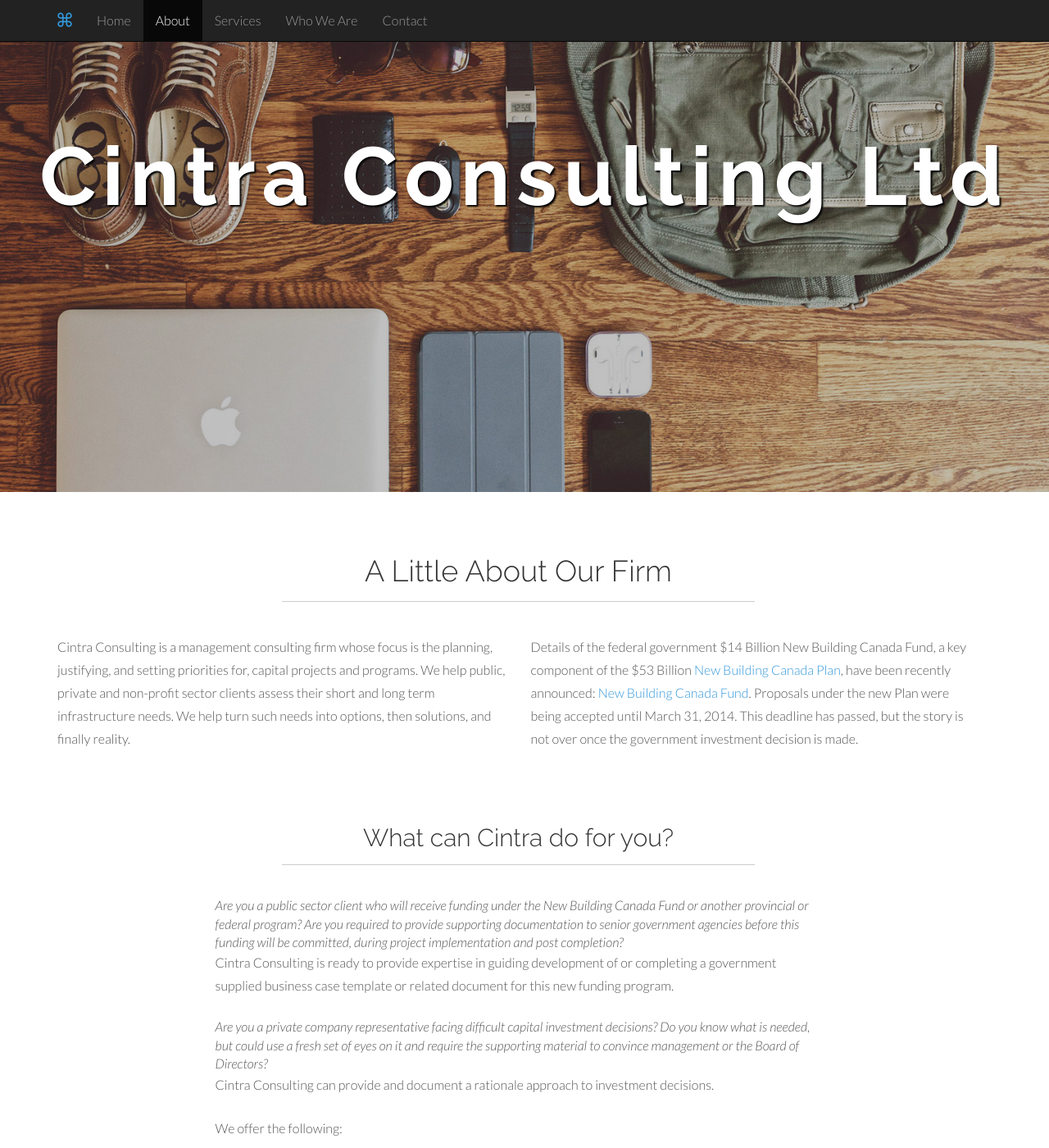
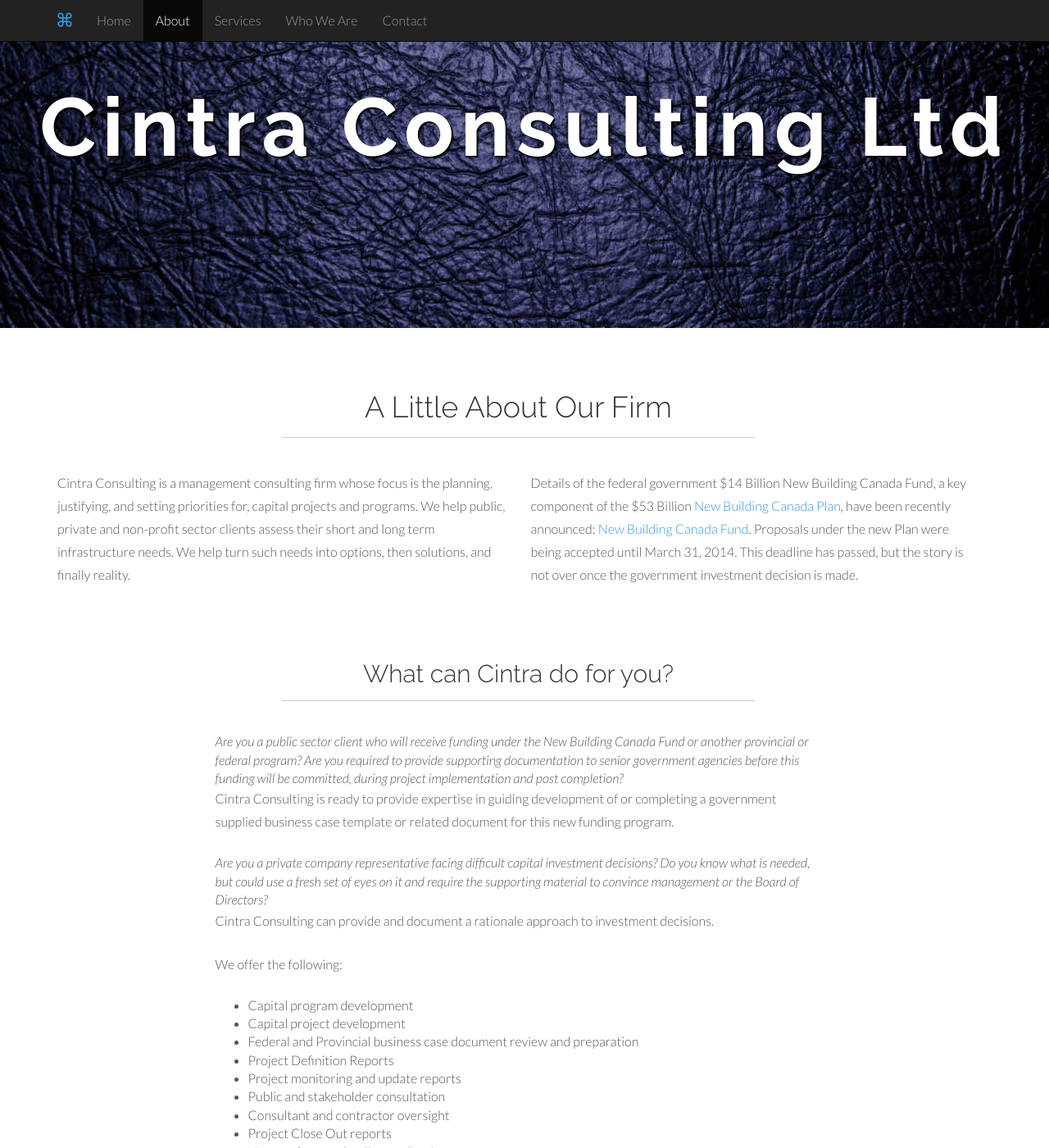
Before and after one commit to Cintra/cintra.github.io, a Jekyll site: the page index.html, which Jekyll copies as it is, in a window 1280 px wide and 1400 px high. Shown: the whole window at 82% size. Built offline with Jekyll 4.4.1, drawn with Linux system fonts in a browser that asks for light colours.

Commit message:
switch out header for navy leather texture

```diff
--- a/assets/css/main.css
+++ b/assets/css/main.css
@@ -271,13 +271,13 @@
    ========================================================================== */
 
 #headerwrap {
-	background: url(../img/header_bg.jpg) no-repeat center top;
+	background: url(../img/leather_header.jpg) no-repeat center top;
 	margin-top: -50px;
-	padding-top:120px;
+	padding-top:60px;
 	text-align:center;
 	background-attachment: relative;
 	background-position: center center;
-	min-height: 650px;
+	min-height: 450px;
 	width: 100%;
 
     -webkit-background-size: 100%;
```
Also changed, not shown: assets/img/leather_header.jpg (added).
